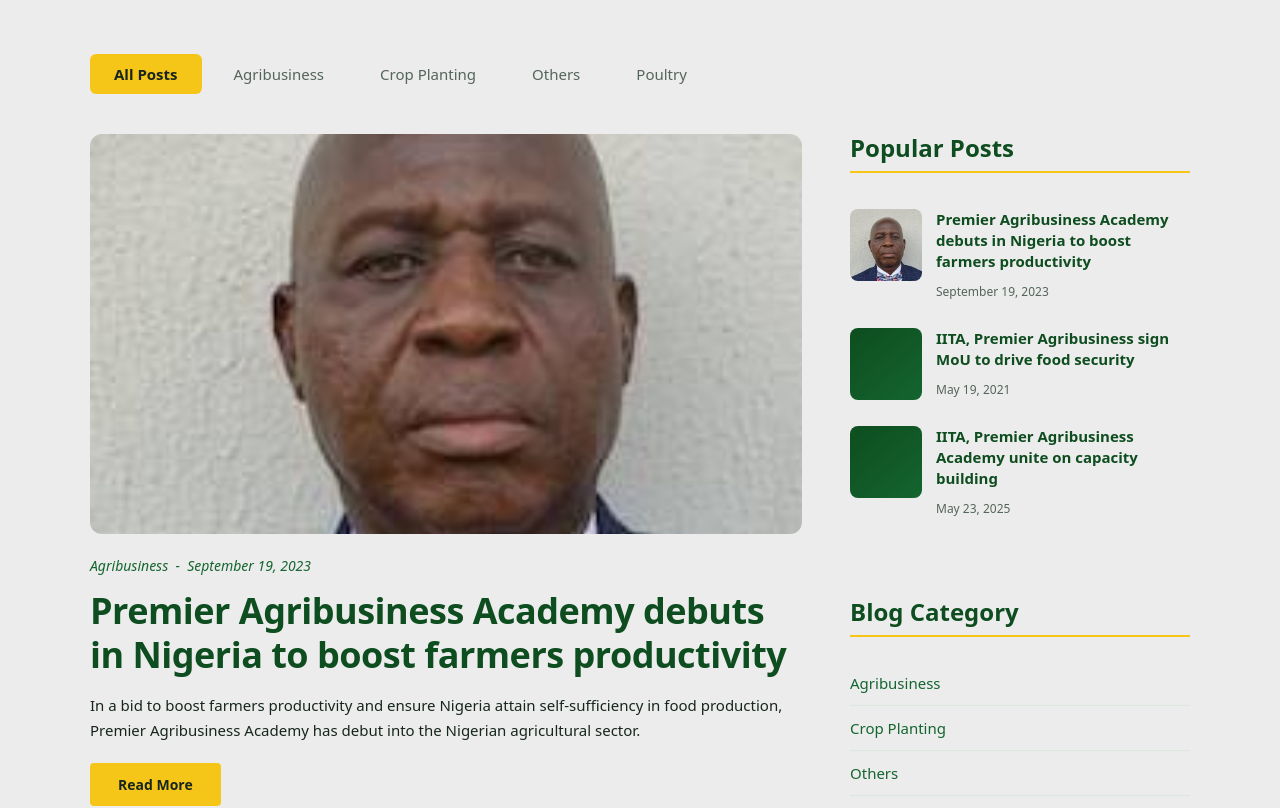
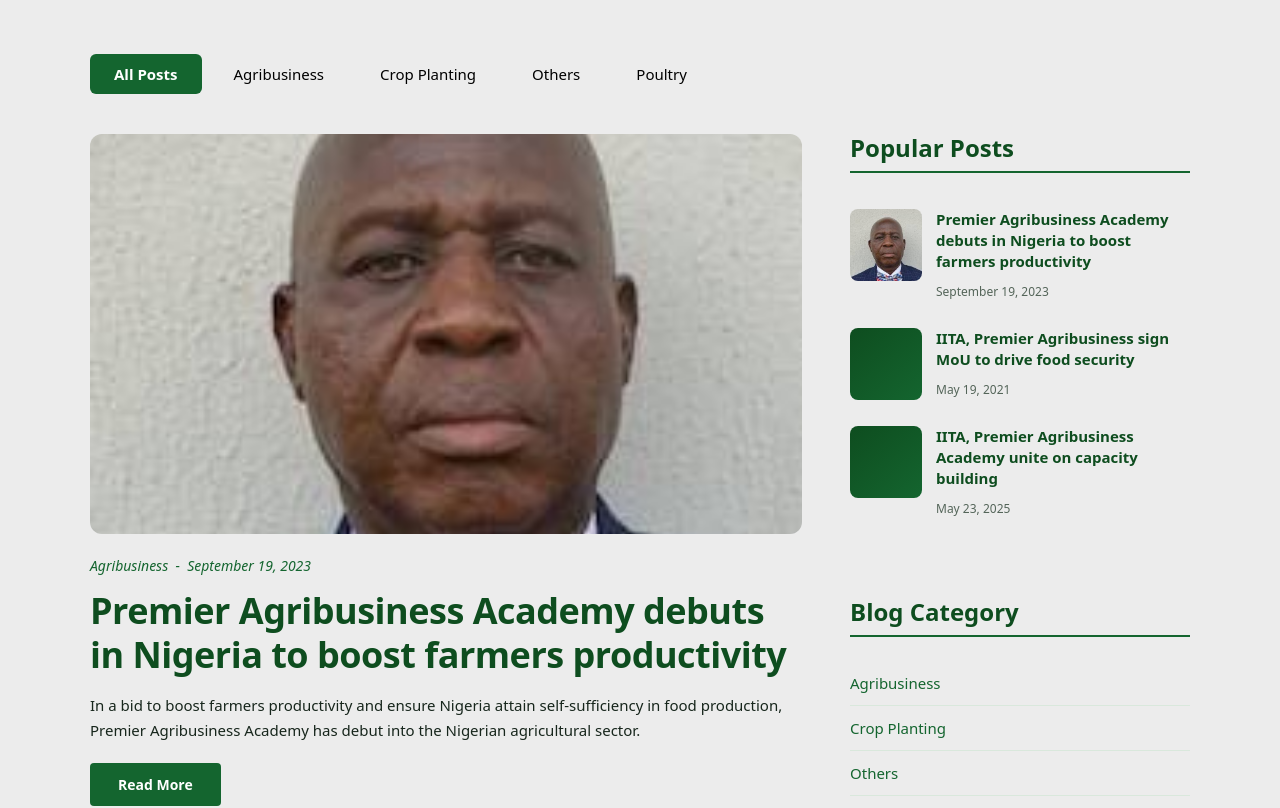
Before and after one commit to eniolaadebanjo60-afk/PAA, a React (Vite) app: page /media in a window 1280 px wide. Shown: the part 480-1288 px from the top of the page. Built offline with nearby package versions, Linux system fonts and the light colour scheme; a web font is replaced by a local one.

Commit message:
button color fixed.

```diff
--- a/src/styles/home.css
+++ b/src/styles/home.css
@@ -496,7 +496,7 @@
   gap: 8px;
   padding: 12px 28px;
   background: var(--yellow);
-  color: var(--text);
+  color: var(--white);
   border: none;
   border-radius: 4px;
   font: 600 14px var(--sans);
@@ -508,7 +508,8 @@
 .news-preview-section .btn-yellow:hover {
   background: var(--yellow-hover);
   transform: translateY(-2px);
-  box-shadow: 0 8px 20px rgba(245, 197, 24, 0.35);
+  box-shadow: 0 8px 20px rgba(14, 77, 31, 0.35);
+  color: #fff;
 }
 
 .why-choose-section {
--- a/src/styles/index.css
+++ b/src/styles/index.css
@@ -8,8 +8,8 @@
   --green-bg: #f5faf6;
   --grey-section: #ececec;
   --blue: #2563eb;
-  --yellow: #f5c518;
-  --yellow-hover: #e0b000;
+  --yellow: var(--green);
+  --yellow-hover: var(--green-dark);
   --accent: #2a9d55;
   --accent-light: #8fe0ae;
   --text: #17261c;
@@ -157,7 +157,7 @@ img {
   font-family: 'Font Awesome 6 Free';
   font-weight: 900;
   font-size: 18px;
-  color: #1d6fe0;
+  color: var(--green);
 }
 
 nav {
@@ -508,6 +508,7 @@ footer a:hover {
   box-shadow: 0 8px 24px rgba(0, 0, 0, 0.15);
 }
 
+
 @keyframes fadeUp {
   from { opacity: 0; transform: translateY(24px); }
   to   { opacity: 1; transform: none; }
--- a/src/styles/media.css
+++ b/src/styles/media.css
@@ -32,7 +32,7 @@
   border: none;
   border-radius: 6px;
   background: transparent;
-  color: var(--text-muted);
+  color: #000;
   font: 500 15px var(--sans);
   cursor: pointer;
   transition: background 0.2s, color 0.2s;
@@ -40,12 +40,12 @@
 
 .media-page .media-tab:hover {
   background: rgba(0, 0, 0, 0.05);
-  color: var(--text);
+  color: #000;
 }
 
 .media-page .media-tab.active {
   background: var(--yellow);
-  color: var(--text);
+  color: var(--white);
   font-weight: 600;
 }
 
@@ -179,7 +179,7 @@
   gap: 8px;
   padding: 12px 28px;
   background: var(--yellow);
-  color: var(--text);
+  color: var(--white);
   border: none;
   border-radius: 4px;
   font: 600 14px var(--sans);
```
